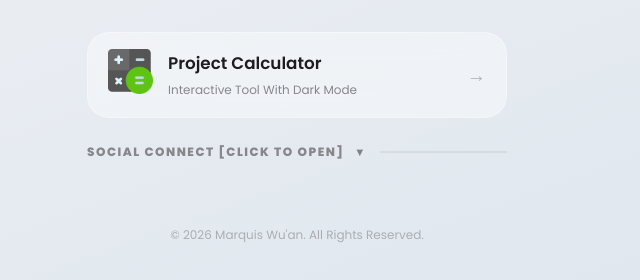
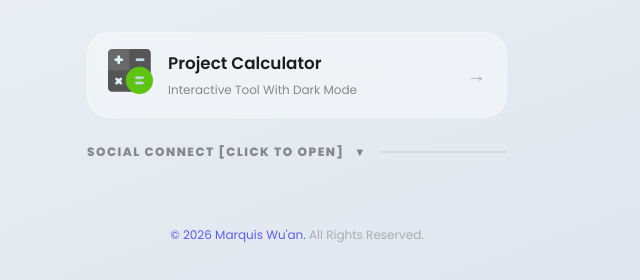
Before and after one commit to Marquis-Wuan/my-portfolio, a plain HTML site: page bio.html in a window 1280 px wide. Shown: the part 244-524 px from the top of the page, without its empty margins (343-983 px from the left). Drawn offline with Linux system fonts and the light colour scheme.

Commit message:
Repair Footer

```diff
--- a/bio.html
+++ b/bio.html
@@ -96,7 +96,7 @@
     </section>
 
     <footer>
-        <p>© 2026 Marquis Wu'an. All Rights Reserved.</p>
+        <p><a href="LICENSE.txt"><span>© 2026 Marquis Wu'an.</span> All Rights Reserved.</a></p>
     </footer>
 </div>
  <script src="js/bio.js"></script>
--- a/css/bio.css
+++ b/css/bio.css
@@ -220,6 +220,16 @@ footer {
     opacity: 0.6;
 }
 
+footer a {
+  color: var(--text-muted);
+  text-decoration: none;
+}
+
+footer a span {
+  color: #0000FF;
+  text-decoration: none;
+}
+
 /* Anti Long-Press / Save Image Menu */
 img {
     -webkit-user-select: none;  /* Safari/Chrome Android */
```
Also changed, not shown: LICENSE.txt (added).
